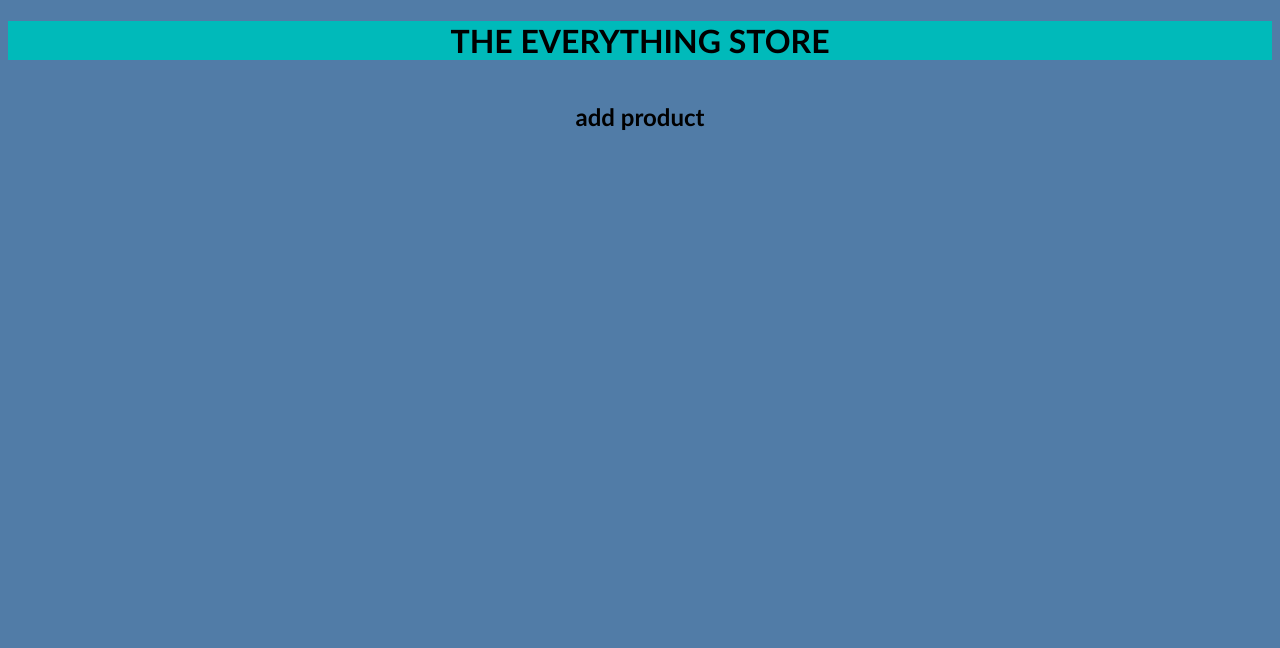
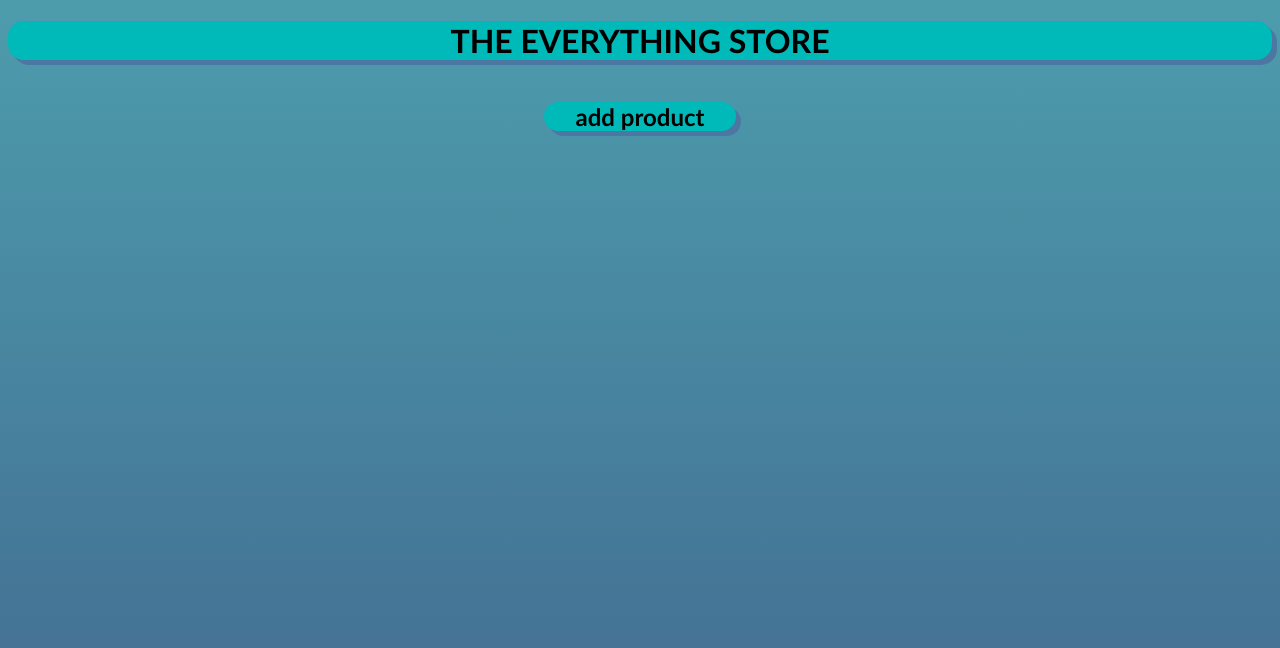
Before and after one commit to JonCTack/ProductStore, a website: page public/index.html in a window 1280 px wide. Drawn offline with Linux system fonts and the light colour scheme; no server answers.

Commit message:
optimized buy button, added comments, cosmetic changes

```diff
--- a/public/add_product/index.css
+++ b/public/add_product/index.css
@@ -6,14 +6,20 @@
     max-height: 100vh;
 }
 
-body {
+html {
     text-align: center;
-    background-color: rgb(81, 124, 167);
+    background: linear-gradient(0deg, rgba(66,105,144,1) 0%, rgba(77,156,172,1) 100%) no-repeat center center fixed;
     font-family:'Gill Sans', 'Gill Sans MT', Calibri, 'Trebuchet MS', sans-serif ;
+    -webkit-background-size: cover;
+    -moz-background-size: cover;
+    -o-background-size: cover;
+    background-size: cover;
 }
 
 h1#title{
     background-color: rgb(0, 186, 186);
+    border-radius: 16px;
+    box-shadow: 5px 5px rgb(76, 119, 162);
 }
 
 
@@ -61,6 +67,10 @@ button.disabled {
 nav h1 {
     cursor: pointer;
     display: inline-block;
+    background-color: rgb(0, 186, 186);
+    border-radius: 16px;
+    width: 15vw;
+    box-shadow: 5px 5px rgb(76, 119, 162);
 }
 
 nav h1:hover {
--- a/public/add_product/index.js
+++ b/public/add_product/index.js
@@ -13,6 +13,7 @@ sendItemButton.addEventListener('click', async () =>{
         invNum,
         linkString
     }
+    //this if statement prevents the possibility of incomplete or incorrect forms crashing the server
     if (nameString && descString && priceNum && invNum && linkString){
     let response = await fetch('/create_product',{
         method: 'POST',
--- a/public/index.css
+++ b/public/index.css
@@ -1,13 +1,19 @@
 
 
-body {
+html {
     text-align: center;
-    background-color: rgb(81, 124, 167);
+    background: linear-gradient(0deg, rgba(66,105,144,1) 0%, rgba(77,156,172,1) 100%) no-repeat center center fixed;
     font-family:'Gill Sans', 'Gill Sans MT', Calibri, 'Trebuchet MS', sans-serif ;
+    -webkit-background-size: cover;
+    -moz-background-size: cover;
+    -o-background-size: cover;
+    background-size: cover;
 }
 
 h1#title{
     background-color: rgb(0, 186, 186);
+    border-radius: 16px;
+    box-shadow: 5px 5px rgb(76, 119, 162);
 }
 
 #product-contain {
@@ -50,6 +56,10 @@ div.item:hover{
 nav h1 {
     cursor: pointer;
     display: inline-block;
+    background-color: rgb(0, 186, 186);
+    border-radius: 16px;
+    width: 15vw;
+    box-shadow: 5px 5px rgb(76, 119, 162);
 }
 
 nav h1:hover {
--- a/public/index.js
+++ b/public/index.js
@@ -17,6 +17,9 @@ const getData = async () => {
             h2Tag.textContent = `PRICE: $${object.price.toFixed(2)}`;
         containerElement.appendChild(h2Tag);
         containerDiv.appendChild(containerElement)
+
+        })
+    }).then(()=>{
             //to let each item be clickable to its own display page
             let productsArray = document.querySelectorAll('.item')
             productsArray.forEach(el => {
@@ -24,7 +27,7 @@ const getData = async () => {
             window.location.href = `./show_product?id=${el.id}`
                 })
             })
-    })})
+    })
 }
 getData()
 
--- a/public/show_product/index.css
+++ b/public/show_product/index.css
@@ -6,14 +6,20 @@
     max-height: 100vh;
 }
 
-body {
+html {
     text-align: center;
-    background-color: rgb(81, 124, 167);
+    background: linear-gradient(0deg, rgba(66,105,144,1) 0%, rgba(77,156,172,1) 100%) no-repeat center center fixed;
     font-family:'Gill Sans', 'Gill Sans MT', Calibri, 'Trebuchet MS', sans-serif ;
+    -webkit-background-size: cover;
+    -moz-background-size: cover;
+    -o-background-size: cover;
+    background-size: cover;
 }
 
 h1#title{
     background-color: rgb(0, 186, 186);
+    border-radius: 16px;
+    box-shadow: 5px 5px rgb(76, 119, 162);
 }
 
 
@@ -69,10 +75,15 @@ button.disabled {
 nav h1 {
     cursor: pointer;
     display: inline-block;
+    background-color: rgb(0, 186, 186);
+    border-radius: 16px;
+    width: 15vw;
+    box-shadow: 5px 5px rgb(76, 119, 162);
 }
 
 nav h1:hover {
     color:rgb(53, 53, 53)
+
 }
 
 nav h4 {
--- a/server.js
+++ b/server.js
@@ -44,11 +44,13 @@ app.post("/create_product", async (req, res) => {
     res.json(returnedVal)
 })
 
+//I thought it'd be nice to have one path for updating products, so it has to be extremely flexible
 app.put('/update_product/:product_id/:product_key/:product_value', async (req,res) => {
     let id = req.params.product_id
     let key = req.params.product_key
     let value = req.params.product_value
     let updateObject = {
+     //this is the only way I've found to have the key value of an object be a variable
         [key] : value
     }
     let updateResponse = await TheInventory.findByIdAndUpdate(id, updateObject )
```
Also changed, not shown: public/show_product/index.html (+1 -1 lines), public/show_product/index.js (+23 -7 lines). Lines whose indentation alone changed are shown as unchanged.
